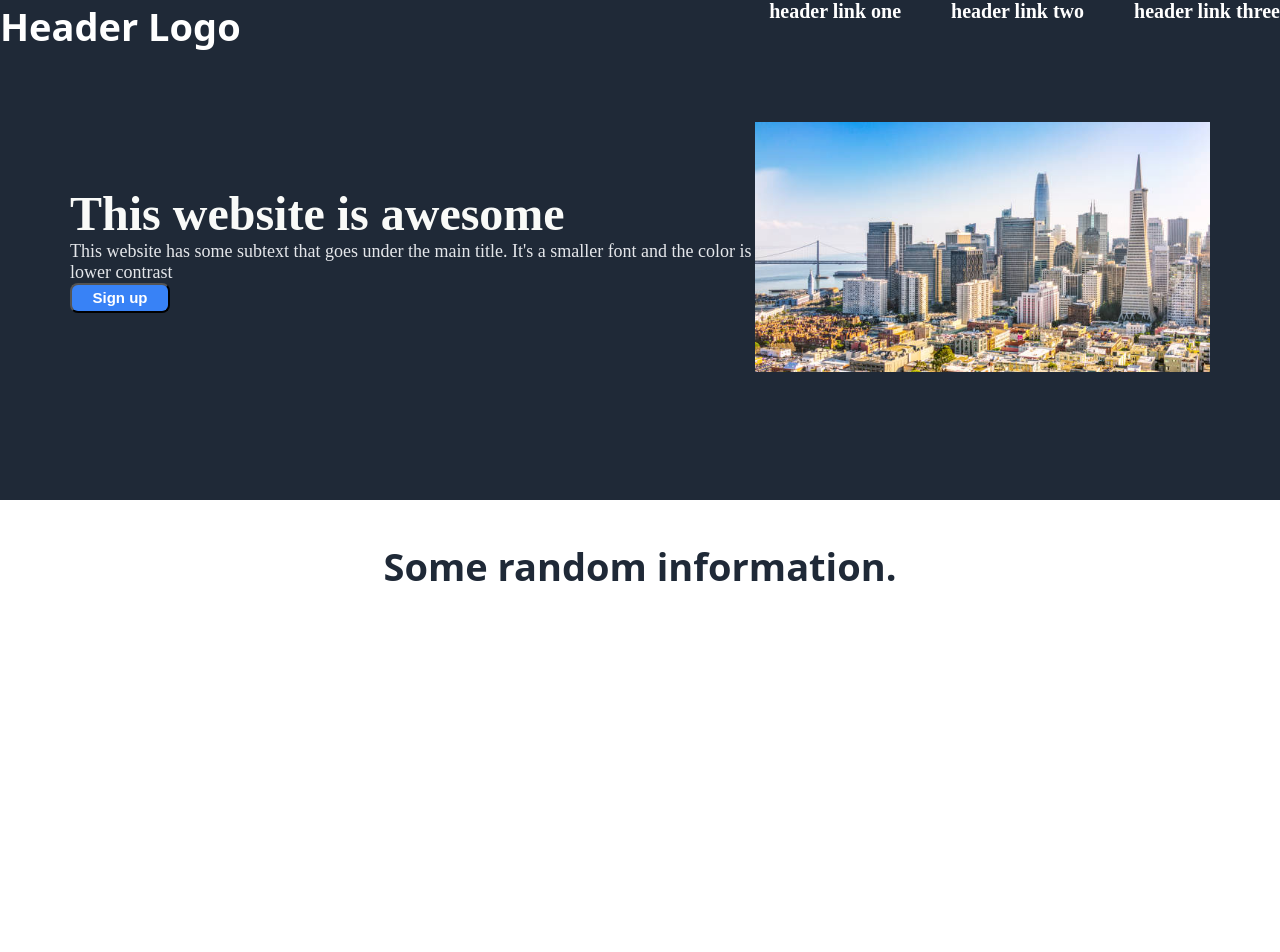
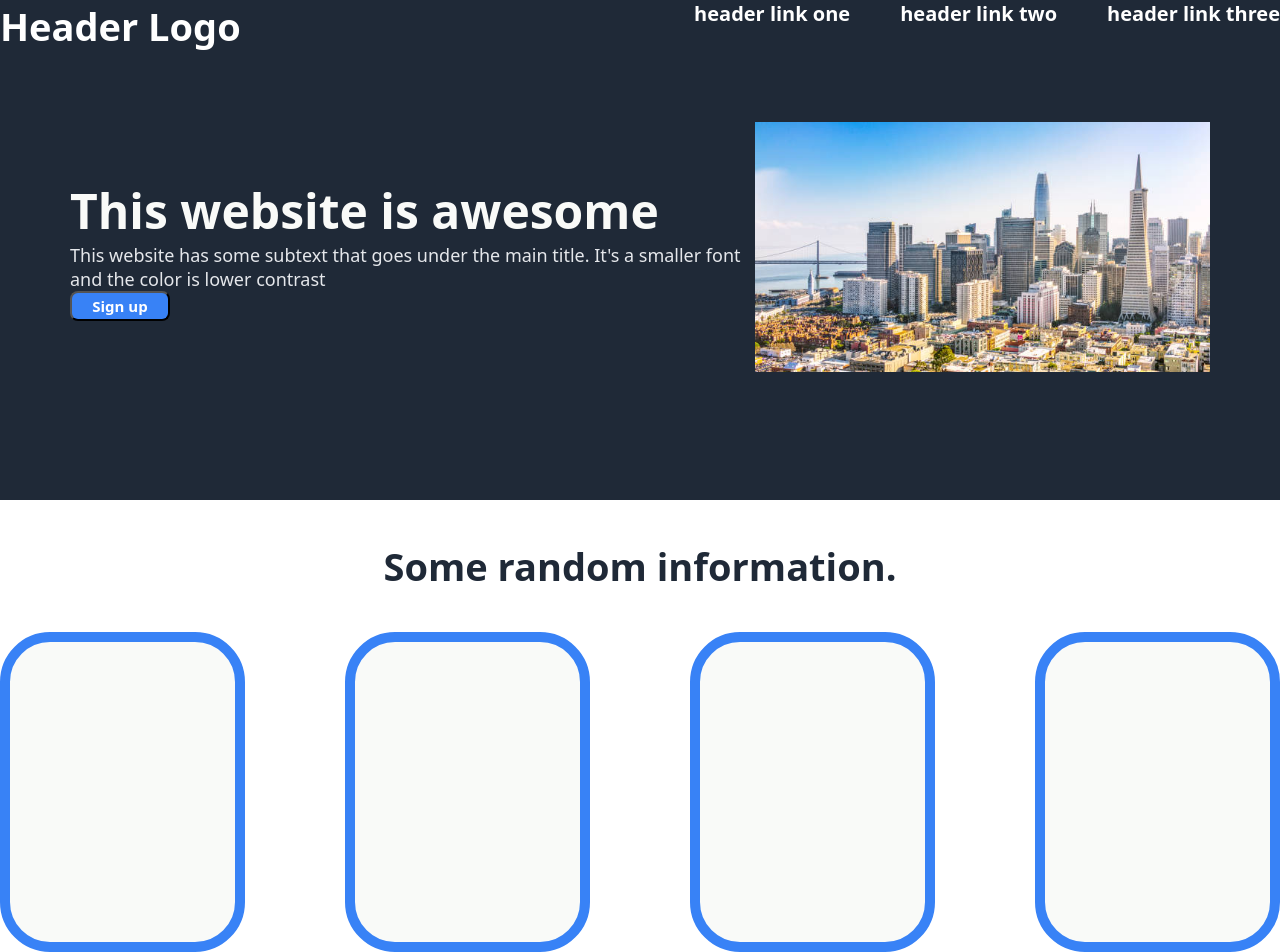
Before and after one commit to sundehakon/landing-page, a plain HTML site: page index.html in a window 1280 px wide. Before the commit the page ends 800 px from the top, so only its background shows below. Drawn offline with Linux system fonts and the light colour scheme.

Commit message:
added new boxes

```diff
--- a/index.html
+++ b/index.html
@@ -38,9 +38,10 @@
             Some random information.
         </div>
        <div class="boxes">
-        <div class="infobox1"></div>
-        <div class="infobox2"></div>
-        <div class="infobox3"></div>
+         <div class="infobox1"></div>
+         <div class="infobox2"></div>
+         <div class="infobox3"></div>
+         <div class="infobox4"></div>
        </div>
     </div>
 </body>
--- a/style.css
+++ b/style.css
@@ -1,6 +1,7 @@
 * {
     padding: 0 0;
     margin: 0;
+    font-family: system-ui, -apple-system, BlinkMacSystemFont, 'Segoe UI', Roboto, Oxygen, Ubuntu, Cantarell, 'Open Sans', 'Helvetica Neue', sans-serif;
 }
 
 .header {
@@ -24,6 +25,7 @@ ul {
     display: flex;
     list-style: none;
     gap: 50px;
+    font-family: system-ui, -apple-system, BlinkMacSystemFont, 'Segoe UI', Roboto, Oxygen, Ubuntu, Cantarell, 'Open Sans', 'Helvetica Neue', sans-serif;
     font-weight: bolder;
     font-size: 20px;
 }
@@ -84,9 +86,41 @@ img {
 .boxes {
     display: flex;
     flex-direction: row;
+    justify-content: center;
+    gap: 100px;
 }
 .infobox1 {
-    border-radius: 40px solid #3882f6;
-    display: flex;
+    border-radius: 50px;
+    padding: 50px;
+    background: #f9faf8;
+    border: 10px solid #3882f6;
+    width: 200px;
+    height: 200px;
+}
 
+.infobox2 {
+    border-radius: 50px;
+    padding: 50px;
+    background: #f9faf8;
+    border: 10px solid #3882f6;
+    width: 200px;
+    height: 200px;
 }
+
+.infobox3 {
+    border-radius: 50px;
+    padding: 50px;
+    background: #f9faf8;
+    border: 10px solid #3882f6;
+    width: 200px;
+    height: 200px;
+}
+
+.infobox4 {
+    border-radius: 50px;
+    padding: 50px;
+    background: #f9faf8;
+    border: 10px solid #3882f6;
+    width: 200px;
+    height: 200px;
+}
```
